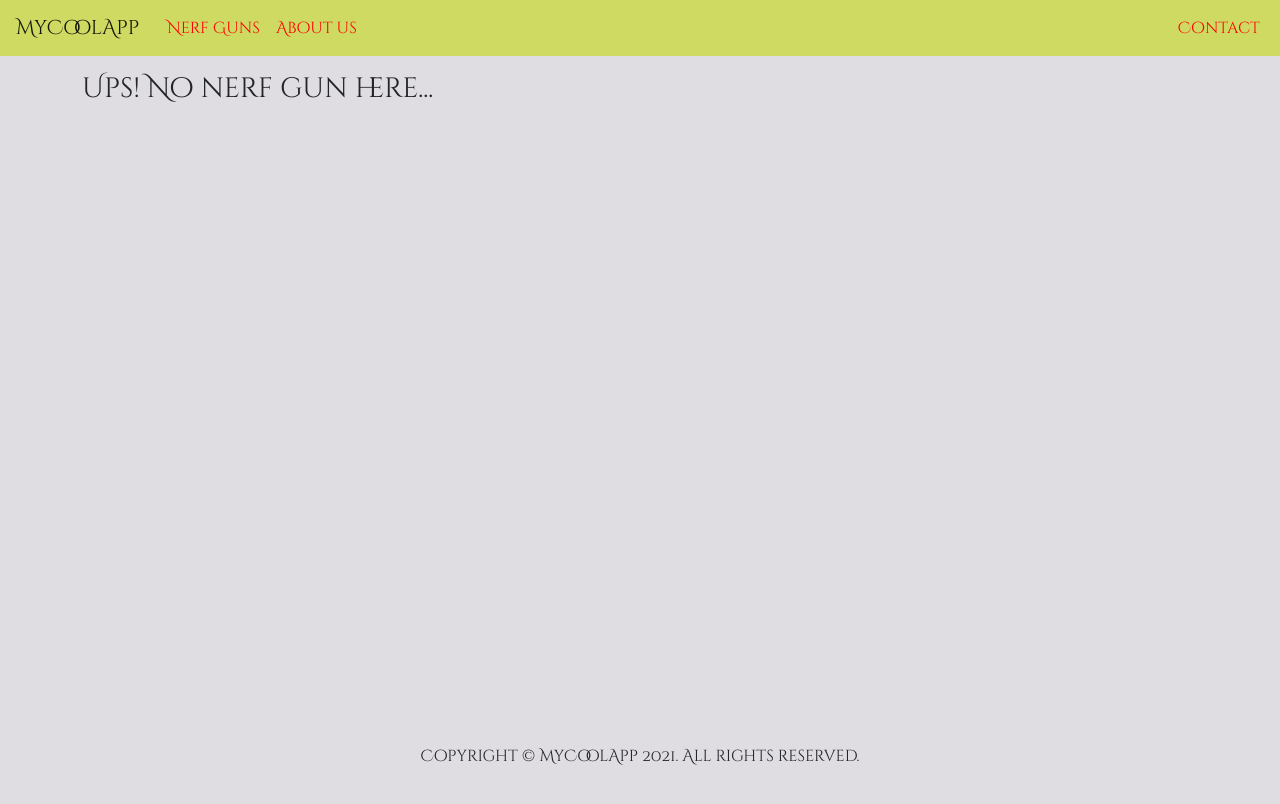
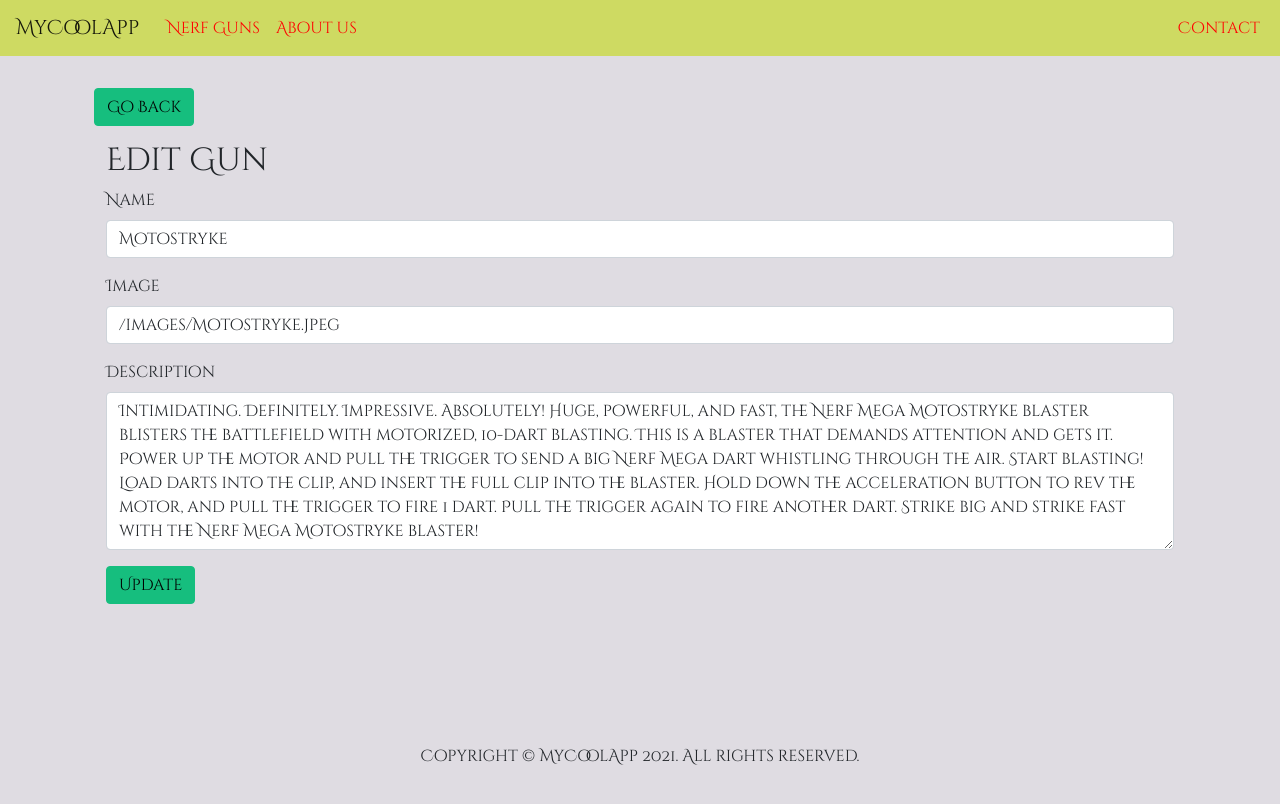
Before and after one commit to aurelchivu/Tadaweb, a React (Create React App) app: page /nerfguns/1/edit in a window 1280 px wide. Shown: the top 804 px of the page. Built offline with nearby package versions, Linux system fonts and the light colour scheme; data requests are answered from the project's data file.

Commit message:
EditGunScreen

```diff
--- a/data/data.json
+++ b/data/data.json
@@ -126,4 +126,5 @@
       "image": "/images/Pump.jpeg",
       "description": "Inspired by the equipment used in Fortnite, the Nerf Mega Pump SG blaster captures the look of the one in the popular video game. Fire a big Nerf Mega dart into the battle and dominate the map! It's easy to get ready for action: Open the door on the side of this breech-load blaster, load 1 dart inside, pump the slide backward and forward to prime the blaster, and press the trigger to send the dart flying through the air. "
     }
-]}
+  ]
+}
--- a/src/App.js
+++ b/src/App.js
@@ -3,6 +3,7 @@ import Footer from './components/Footer';
 import Navbar from './components/Navbar';
 import AboutScreen from './views/AboutScreen';
 import ContactScreen from './views/ContactScreen';
+import GunEditScreen from './views/GunEditScreen';
 import GunScreen from './views/GunScreen';
 import HomeScreen from './views/HomeScreen';
 import NerfGunsScreen from './views/NerfGunsScreen';
@@ -19,6 +20,7 @@ const App = () => {
           <Route path='/contact' element={<ContactScreen />} />
           <Route path='/nerfguns' element={<NerfGunsScreen />} />
           <Route path='/nerfguns/:id' element={<GunScreen />} />
+          <Route path='/nerfguns/:id/edit' element={<GunEditScreen />} />
           <Route path='*' element={<h3>Ups! No nerf gun here...</h3>} />
         </Routes>
       </main>
--- /dev/null
+++ b/src/components/FormContainer.js
@@ -0,0 +1,15 @@
+import React from 'react';
+
+const FormContainer = ({ children }) => {
+  return (
+    <div className='container'>
+      <div className='row justify-content-md-center'>
+        <div className='col' xs={12} md={6}>
+          {children}
+        </div>
+      </div>
+    </div>
+  );
+};
+
+export default FormContainer;
--- a/src/components/Gun.js
+++ b/src/components/Gun.js
@@ -1,20 +1,9 @@
 import React from 'react';
 import { Link } from 'react-router-dom';
 
-const Gun = ({ gun, checked }) => {
+const Gun = ({ gun }) => {
   return (
     <div className='card my-3 p-3 rounded'>
-      {checked && (
-        <div>
-          <input
-            className='form-check-input'
-            type='checkbox'
-            value=''
-            id='flexCheckDefault'
-            checked={checked}
-          />
-        </div>
-      )}
       <Link to={`/nerfguns/${gun.id}`}>
         <img src={gun.image} className='card-img-top' alt={gun.name} />
       </Link>
--- /dev/null
+++ b/src/views/GunEditScreen.js
@@ -0,0 +1,114 @@
+import React, { useState, useEffect } from 'react';
+import { Link, useParams, useNavigate } from 'react-router-dom';
+import axios from 'axios';
+import FormContainer from '../components/FormContainer';
+import useFetch from '../utils/useFetch';
+
+const GunEditScreen = () => {
+  const [name, setName] = useState('');
+  const [image, setImage] = useState('');
+  const [description, setDescription] = useState('');
+
+  const params = useParams();
+  const data = useFetch(`http://localhost:8000/guns/${params.id}`);
+
+  const navigate = useNavigate();
+
+  useEffect(() => {
+    if (data) {
+      setName(data.name);
+      setImage(data.image);
+      setDescription(data.description);
+    }
+  }, [data]);
+
+  const updateGun = async ({ name, image, description }) => {
+    try {
+      const config = {
+        headers: {
+          'Content-Type': 'application/json',
+          Accept: 'application/json',
+        },
+      };
+
+      await axios.patch(
+        `http://localhost:8000/guns/${params.id}`,
+        { name, image, description },
+        config
+      );
+    } catch (error) {
+      console.log(error);
+    }
+  };
+
+  const submitHandler = (e) => {
+    e.preventDefault();
+    updateGun({ name, image, description });
+    navigate(`/nerfguns/${params.id}`);
+  };
+
+  return (
+    <div className='container-fluid'>
+      {data && (
+        <>
+          <Link to='/nerfguns' className='btn btn-secondary my-3 ml-3'>
+            Go Back
+          </Link>
+          <FormContainer>
+            <h2>Edit Gun</h2>
+            <form onSubmit={submitHandler}>
+              <div className='mb-3'>
+                <label htmlFor='textInput' className='form-label'>
+                  Name
+                </label>
+                <input
+                  type='name'
+                  className='form-control'
+                  placeholder='Name'
+                  required
+                  value={name}
+                  onChange={(e) => setName(e.target.value)}
+                />
+              </div>
+              <div className='mb-3'>
+                <label htmlFor='textInput' className='form-label'>
+                  Image
+                </label>
+                <input
+                  type='text'
+                  className='form-control'
+                  placeholder='Enter image url'
+                  required
+                  value={image}
+                  onChange={(e) => setImage(e.target.value)}
+                />
+              </div>
+              <div className='mb-3'>
+                <label htmlFor='formControlTextarea1' className='form-label'>
+                  Description
+                </label>
+                <textarea
+                  className='form-control'
+                  rows='6'
+                  placeholder='Description'
+                  required
+                  value={description}
+                  onChange={(e) => setDescription(e.target.value)}
+                ></textarea>
+              </div>
+              <button
+                className='btn btn-secondary'
+                type='submit'
+                variant='primary'
+              >
+                Update
+              </button>
+            </form>
+          </FormContainer>
+        </>
+      )}
+    </div>
+  );
+};
+
+export default GunEditScreen;
--- a/src/views/GunScreen.js
+++ b/src/views/GunScreen.js
@@ -11,13 +11,16 @@ const GunScreen = () => {
         <>
           <div className='row'>
             <div className='col-md-5'>
-              <div class='d-flex justify-content-between'>
-                <div class='p-2 bd-highlight'>
-                  <Link to='/nerfguns' className='btn btn-outline-success my-3'>
+              <div className='d-flex justify-content-between'>
+                <div className='p-2 bd-highlight'>
+                  <Link
+                    to={`/nerfguns/${params.id}/edit`}
+                    className='btn btn-outline-success my-3'
+                  >
                     Edit Gun
                   </Link>
                 </div>
-                <div class='p-2 bd-highlight'>
+                <div className='p-2 bd-highlight'>
                   <button
                     type='button'
                     className='btn btn-outline-danger ml-3 py-1'
--- a/src/views/NerfGunsScreen.js
+++ b/src/views/NerfGunsScreen.js
@@ -1,16 +1,15 @@
-import React, { useState } from 'react';
+import React from 'react';
 import { Link } from 'react-router-dom';
 import Gun from '../components/Gun';
 import useFetch from '../utils/useFetch';
 
 const NerfGunsScreen = () => {
-  const [selectAll, setSelectAll] = useState(false);
   const data = useFetch('http://localhost:8000/guns');
   return (
     <div className='container-fluid'>
       {data && (
         <>
-          <div class='d-flex justify-content-between'>
+          <div className='d-flex justify-content-between'>
             <Link to='/' className='btn btn-outline-success'>
               Add New Gun
             </Link>
@@ -24,7 +23,7 @@ const NerfGunsScreen = () => {
                 key={item.id}
                 className='col-sm-12 col-md-6 col-lg-4 col-xl-3 d-flex align-items-stretch'
               >
-                <Gun gun={item} checked={selectAll} />
+                <Gun gun={item} />
               </div>
             ))}
           </div>
```
Also changed, not shown: package.json (+7 -2 lines), 2 other files (tests, documents, lock files or other folders). Lines whose indentation alone changed are shown as unchanged.
